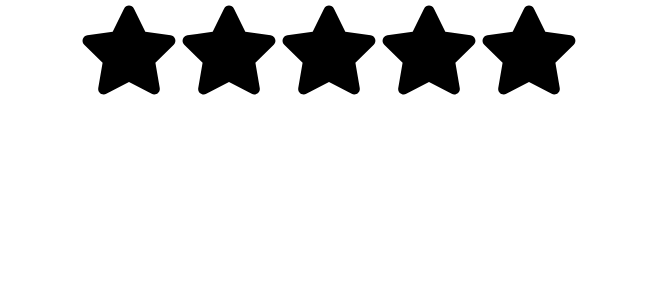
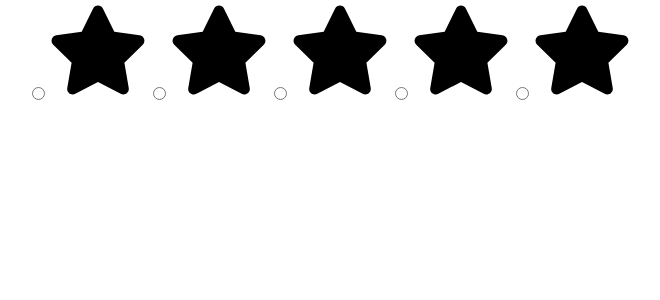
Before and after one commit to ravindukariyapperuma/Star-Rating-Component-ReactJS, a React (Create React App) app: page / in a window 1280 px wide. Shown: the top 300 px of the page, without its empty margins (311-971 px from the left). Built offline with nearby package versions, Linux system fonts and the light colour scheme.

Commit message:
radio buttons added

```diff
--- a/src/StarRating.js
+++ b/src/StarRating.js
@@ -5,7 +5,12 @@ const StarRating = () => {
     return (
         <div>
             {[ ...Array(5)].map((star) => {
-                return <FaStar size={100} />
+                return (
+                    <label>
+                        <input type="radio" name="rating" />
+                        <FaStar size={100} />
+                    </label>
+                );
             })}
         </div>
     );
```
